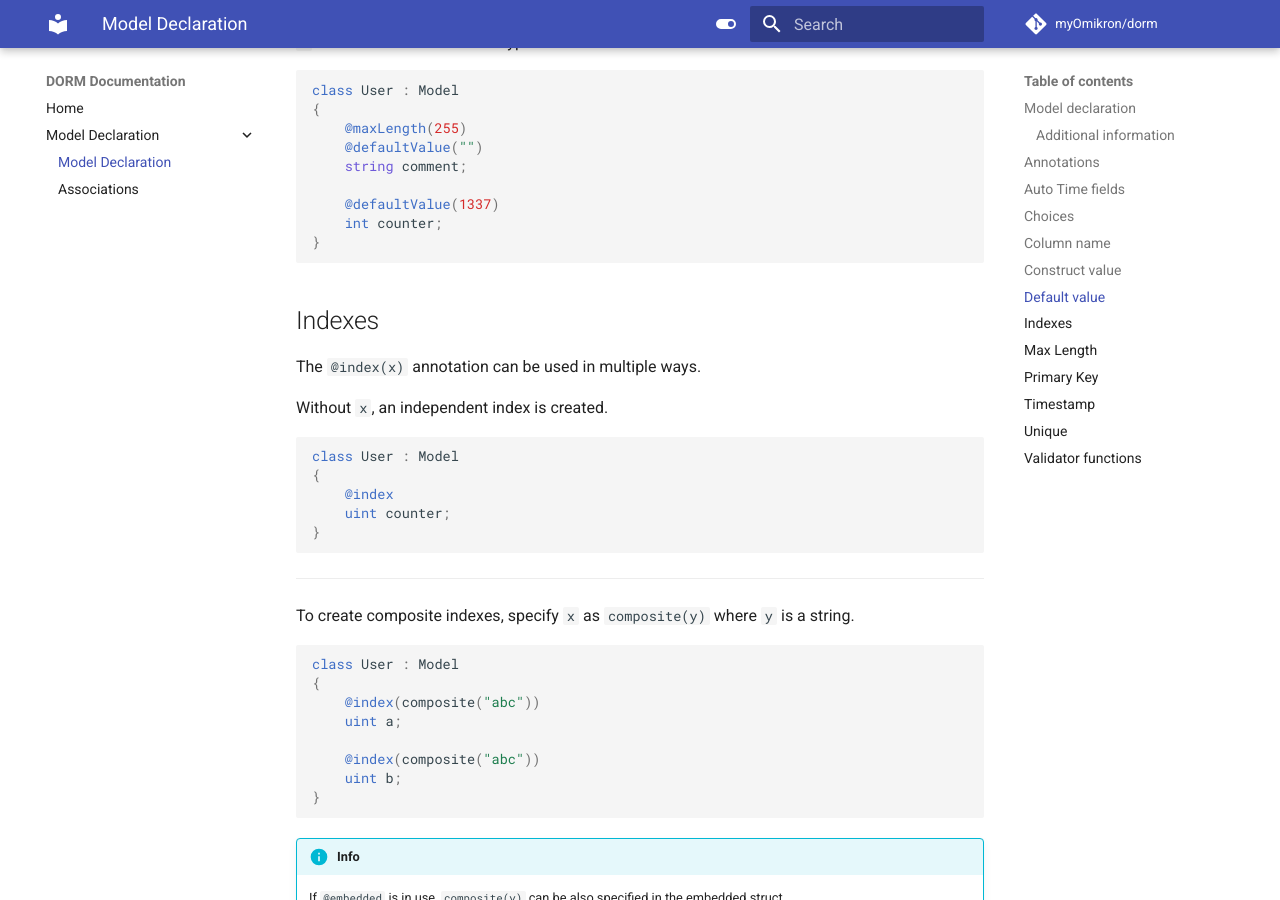
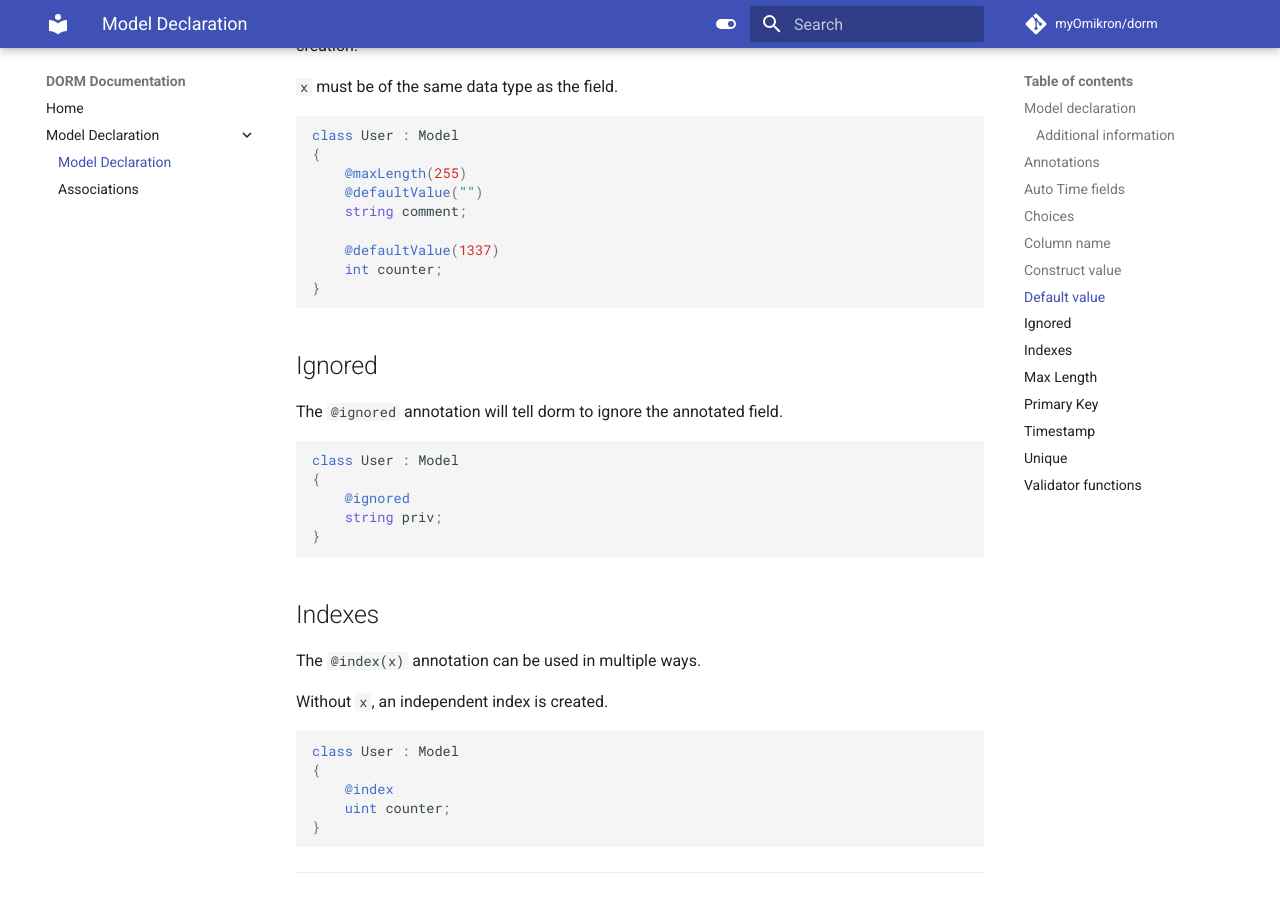
Before and after one commit to rorm-orm/rorm, an MkDocs documentation site: the page built from docs/docs/declaration/model_declaration.md, in a window 1280 px wide and 900 px high, scrolled down 4519 px. Built offline with MkDocs 1.6.1 and Material for MkDocs 9.7.7, drawn with Linux system fonts in a browser that asks for light colours; comment, search, counter and statistics services are not loaded; some of the changed text lies outside the part shown.

Commit message:
Added ignored annotation

````diff
--- a/docs/docs/declaration/model_declaration.md
+++ b/docs/docs/declaration/model_declaration.md
@@ -50,20 +50,21 @@ adding another primary is possible via --- TODO
 
 ## Annotations
 
-| Annotation                |               Allowed on                | Description                                                                                 |
-|:--------------------------|:---------------------------------------:|---------------------------------------------------------------------------------------------|
-| `@autoCreateTime`         |          `ulong` or `SysTime`           | Sets the current time <br/> on creation of the model. [More](#auto-time-fields)             |
-| `@autoUpdateTime`         |          `ulong` or `SysTime`           | Sets the current time <br/> on update of the model. [More](#auto-time-fields)               |
-| `@choices(x)`             |           `string` or `enum`            | Sets a list of allowed values <br/> for the column. [More](#choices)                        |
-| `@columnName(x)`          |                   any                   | Overwrite the default <br/> generated column name. [More](#column-name)                     |
-| `@constructValue!(x)`     |                   any                   | Set a constructed default value <br/> for the column. [More](#construct-value)              |
-| `@defaultValue(x)`        |                   any                   | Set a constant default value <br/> for the column. [More](#default-value)                   |
-| `@index` or `@index(x)`   |                   any                   | Create an index. [More](#indexes)                                                           |
-| `@maxLength(x)`           |      `string` or `Nullable!string`      | Set the maximum length <br/> of the `VARCHAR` type. [More](#max-length)                     |
-| `@primaryKey`             |       `integer` type or `string`        | Overwrite the default primary key. [More](#primary-key)                                     |
-| `@timestamp`              |                 `ulong`                 | Set the database type <br/> to `TIMESTAMP`. [More](#timestamp)                              |
-| `@unique`                 | any except ManyToMany <br/> or OneToOne | Enforce that the field value <br/> is unique throughout the column. [More](#unique)         |
-| `@validator!(x)`          |                   any                   | Set a function to validate <br/> before any database operation [More](#validator-functions) |
+| Annotation              |               Allowed on                | Description                                                                                 |
+|:------------------------|:---------------------------------------:|---------------------------------------------------------------------------------------------|
+| `@autoCreateTime`       |          `ulong` or `SysTime`           | Sets the current time <br/> on creation of the model. [More](#auto-time-fields)             |
+| `@autoUpdateTime`       |          `ulong` or `SysTime`           | Sets the current time <br/> on update of the model. [More](#auto-time-fields)               |
+| `@choices(x)`           |           `string` or `enum`            | Sets a list of allowed values <br/> for the column. [More](#choices)                        |
+| `@columnName(x)`        |                   any                   | Overwrite the default <br/> generated column name. [More](#column-name)                     |
+| `@constructValue!(x)`   |                   any                   | Set a constructed default value <br/> for the column. [More](#construct-value)              |
+| `@defaultValue(x)`      |                   any                   | Set a constant default value <br/> for the column. [More](#default-value)                   |
+| `@ignored`              |                   any                   | Ignores the annotated field. [More](#ignored)                                               |
+| `@index` or `@index(x)` |                   any                   | Create an index. [More](#indexes)                                                           |
+| `@maxLength(x)`         |      `string` or `Nullable!string`      | Set the maximum length <br/> of the `VARCHAR` type. [More](#max-length)                     |
+| `@primaryKey`           |       `integer` type or `string`        | Overwrite the default primary key. [More](#primary-key)                                     |
+| `@timestamp`            |                 `ulong`                 | Set the database type <br/> to `TIMESTAMP`. [More](#timestamp)                              |
+| `@unique`               | any except ManyToMany <br/> or OneToOne | Enforce that the field value <br/> is unique throughout the column. [More](#unique)         |
+| `@validator!(x)`        |                   any                   | Set a function to validate <br/> before any database operation [More](#validator-functions) |
 
 ## Auto Time fields
 
@@ -193,6 +194,18 @@ class User : Model
 
     @defaultValue(1337)
     int counter;
+}
+```
+
+## Ignored
+
+The `@ignored` annotation will tell dorm to ignore the annotated field.
+
+```d
+class User : Model
+{
+    @ignored
+    string priv;
 }
 ```
 
````
